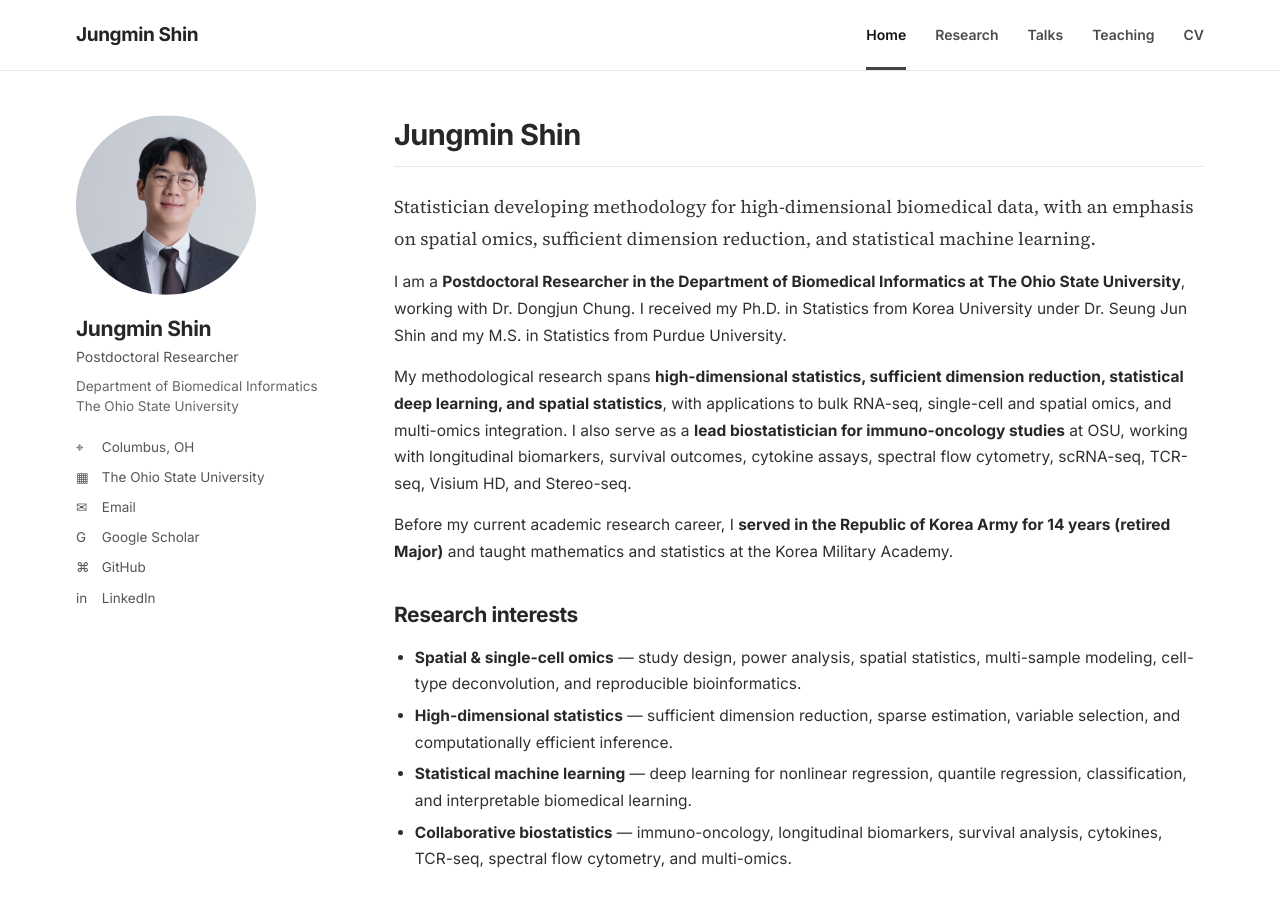
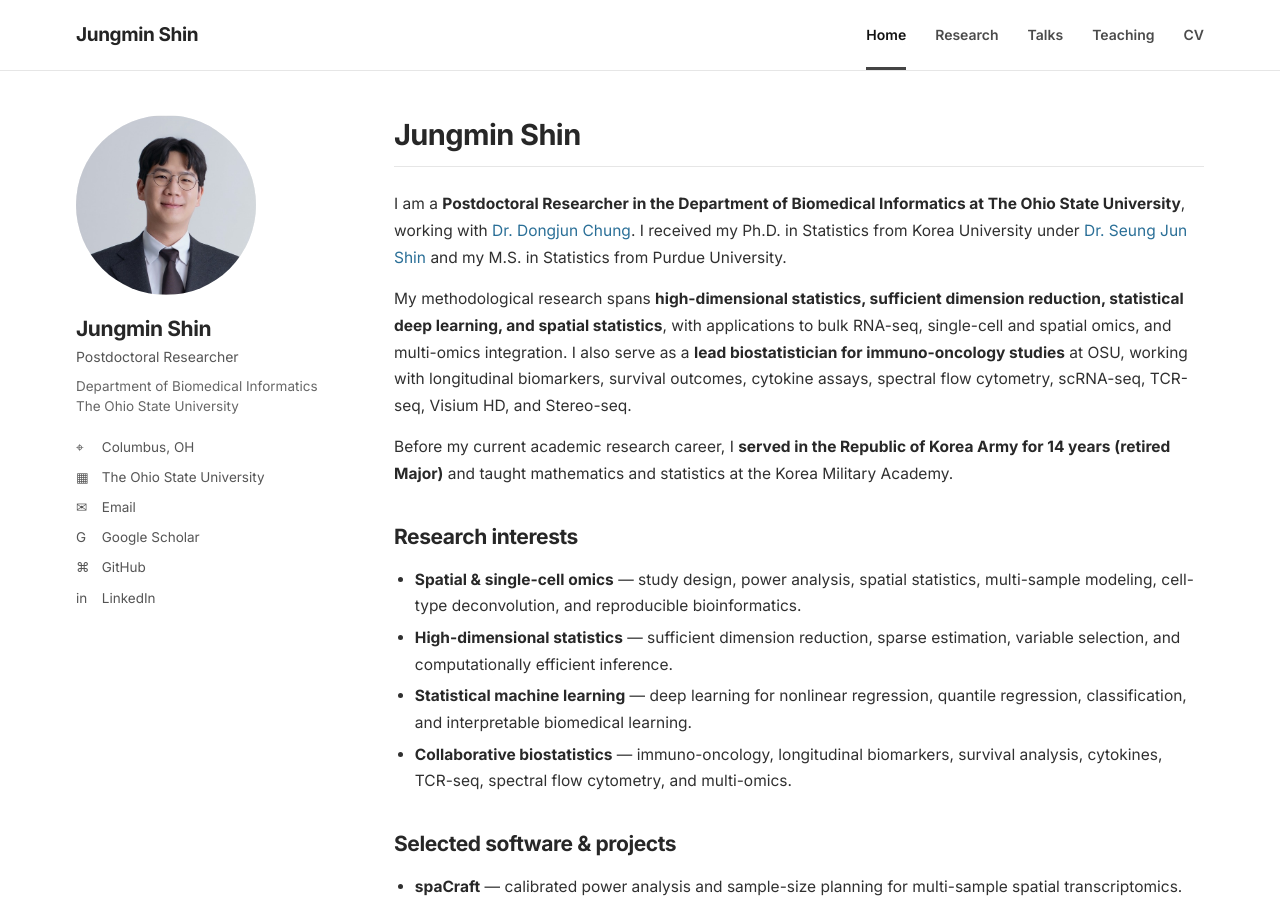
Before and after one commit to c16267/c16267.github.io, a Jekyll site: the page built from index.md, in a window 1280 px wide and 900 px high. Built offline with Jekyll 4.4.1, drawn with Linux system fonts in a browser that asks for light colours.

Commit message:
Revise index.md to streamline personal introduction
Removed introductory paragraph and retained core information about academic background and research focus.

```diff
--- a/index.md
+++ b/index.md
@@ -5,11 +5,7 @@
 
 # Jungmin Shin
 
-<p class="lead">
-Statistician developing methodology for high-dimensional biomedical data, with an emphasis on spatial omics, sufficient dimension reduction, and statistical machine learning.
-</p>
-
-I am a **Postdoctoral Researcher in the Department of Biomedical Informatics at The Ohio State University**, working with Dr. Dongjun Chung. I received my Ph.D. in Statistics from Korea University under Dr. Seung Jun Shin and my M.S. in Statistics from Purdue University.
+I am a **Postdoctoral Researcher in the Department of Biomedical Informatics at The Ohio State University**, working with [Dr. Dongjun Chung](https://sites.google.com/site/statdchung/). I received my Ph.D. in Statistics from Korea University under [Dr. Seung Jun Shin](https://www.sjshin.net/) and my M.S. in Statistics from Purdue University.
 
 My methodological research spans **high-dimensional statistics, sufficient dimension reduction, statistical deep learning, and spatial statistics**, with applications to bulk RNA-seq, single-cell and spatial omics, and multi-omics integration. I also serve as a **lead biostatistician for immuno-oncology studies** at OSU, working with longitudinal biomarkers, survival outcomes, cytokine assays, spectral flow cytometry, scRNA-seq, TCR-seq, Visium HD, and Stereo-seq.
 
```
